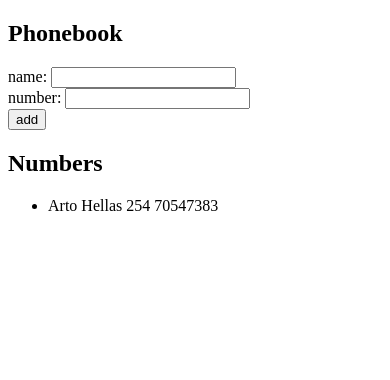
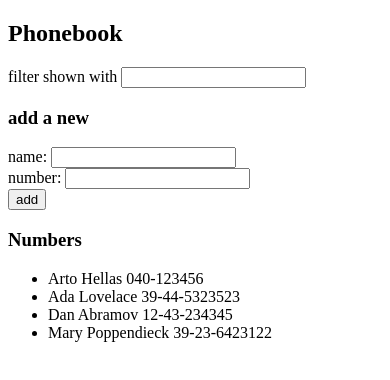
Before and after one commit to LurhakongolaB/FULLSTACK, a React (Vite) app in the folder PART_2/PhoneBook/: page / in a window 390 px wide. Shown: the top 380 px of the page. Built offline with nearby package versions, Linux system fonts and the light colour scheme.

Commit message:
completed phone book step4

```diff
--- a/PART_2/PhoneBook/src/App.jsx
+++ b/PART_2/PhoneBook/src/App.jsx
@@ -1,27 +1,29 @@
 import { useState } from "react";
 
 const App = () => {
-  const [persons, setPersons] = useState([
-    { name: 'Arto Hellas' , number: '254 70547383'}
+ const [persons, setPersons] = useState([
+    { name: 'Arto Hellas', number: '040-123456', id: 1 },
+    { name: 'Ada Lovelace', number: '39-44-5323523', id: 2 },
+    { name: 'Dan Abramov', number: '12-43-234345', id: 3 },
+    { name: 'Mary Poppendieck', number: '39-23-6423122', id: 4 }
   ])
   const [newName, setNewName] = useState('')
   const [newNumber, setNewNumber]= useState('')
+  const[filterName, setFilterName]= useState('')
 
   const addPerson = (event) => {
     event.preventDefault()
     console.log('Form submitted. Current newName state:', newName)
 
-    const nameExists = persons.some(person=>person.name === newName)
-
-    if (nameExists){
-      console.log('Does name exist?', nameExists)
+    if (persons.some(person => person.name === newName)){
       alert(`${newName} is already added to Phonebook` )
       return
     }
 
     const nameObject = {
       name: newName,
-      number: newNumber
+      number: newNumber,
+      id: persons.length +1
     }
 
     setPersons(persons.concat(nameObject))
@@ -29,6 +31,13 @@
     setNewNumber('')
     console.log('successfuly added : ', (nameObject))
   }
+  const handleFilteredChanges = (event) => {
+    console.log('Searching for : ', event.target.value)
+    setFilterName(event.target.value)
+  }
+  const personsToShow = filterName ===''
+  ? persons
+  : persons.filter(person => person.name.toLocaleLowerCase(). includes(filterName.toLocaleLowerCase()))
 
   const handleNameChange = (event) => {
     console.log('Inputing name:', event.target.value)
@@ -44,6 +53,10 @@
     <div>
       <h2>Phonebook</h2>
 
+      <div>
+        filter shown with <input value={filterName}  onChange={handleFilteredChanges}/>
+      </div>
+      <h3>add a new </h3>
       <form onSubmit={addPerson}>
         <div>
           name: <input value={newName} onChange={handleNameChange} />
@@ -56,9 +69,9 @@
         </div>
       </form>
 
-      <h2>Numbers</h2>
+      <h3>Numbers</h3>
       <ul>
-        {persons.map(person =>
+        {personsToShow.map(person =>
           <li key={person.name}>{person.name} {person.number}</li>
         )}
       </ul>
```
